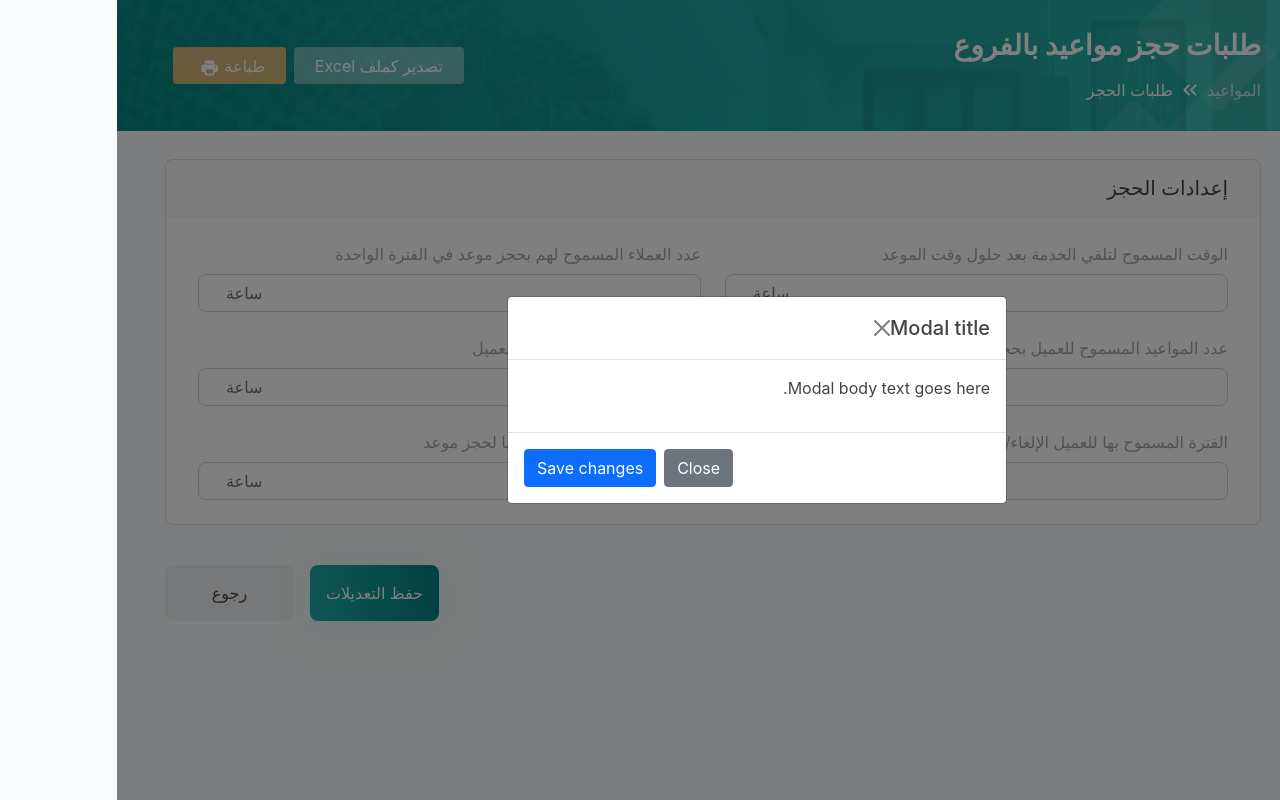
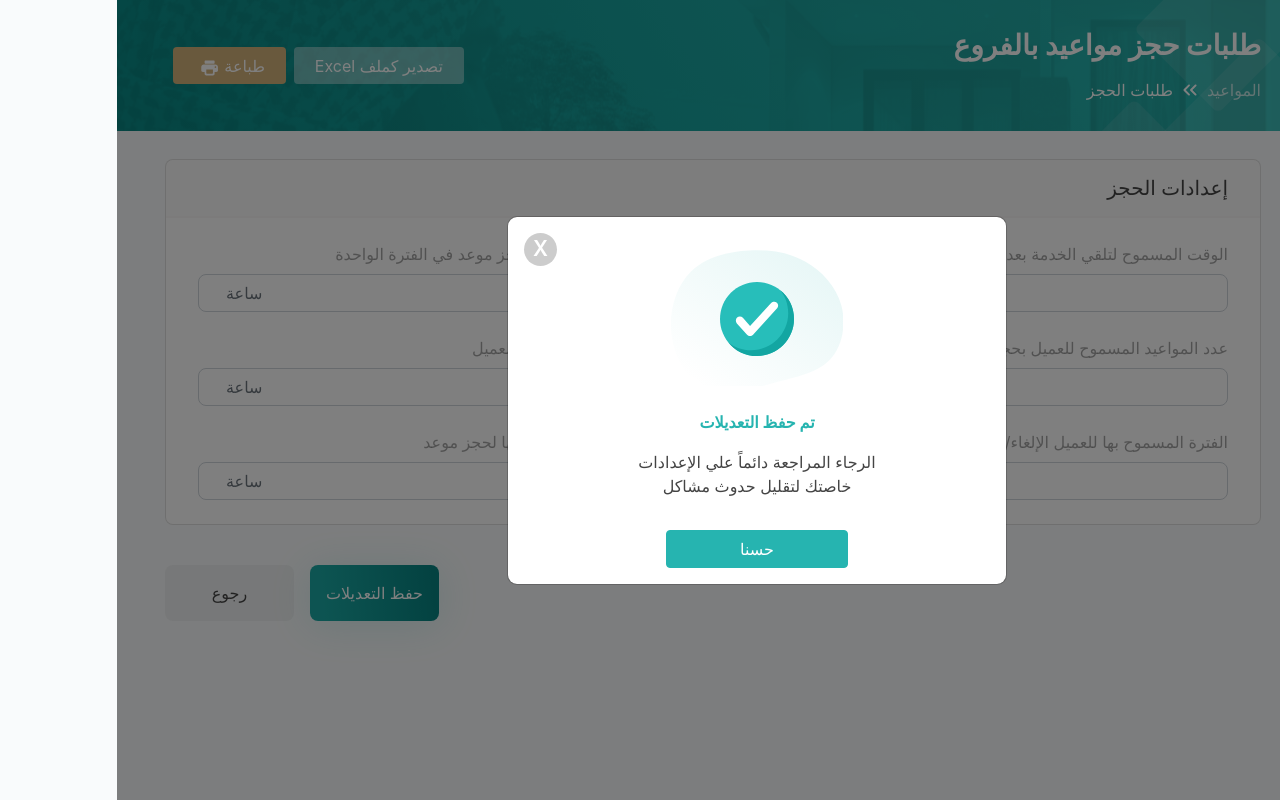
Before and after one commit to Mohamed-Ragab-Tawfieq/REDF-React, a React (Create React App) app: page / in a window 1280 px wide. Both pictures are taken after a click on the button "حفظ التعديلات". Built offline with nearby package versions, Linux system fonts and the light colour scheme.

Commit message:
Reserve settings / save modal

```diff
--- a/src/App.tsx
+++ b/src/App.tsx
@@ -1,13 +1,13 @@
 import './assets/scss/App.scss';
 
 import Header from './theme/Components/Header/Header.tsx';
-import SideMenu from './theme/Components/SideMenu/SideMenu.tsx';
+import SiderMenu from './theme/Components/SiderMenu/SideMenu.tsx';
 import Content from './theme/Components/Content/Content.tsx';
 
 function App() {
   return (
     <div className='layout'>
-      <SideMenu />
+      <SiderMenu />
       <div>
         <Header />
         <Content />
--- a/src/assets/scss/App.scss
+++ b/src/assets/scss/App.scss
@@ -3,9 +3,11 @@
 @import "../../../node_modules/bootstrap/scss/bootstrap.scss";
 
 @import "./global";
+@import "./helpers";
 @import "./cards";
+@import "./modals";
 @import "../../theme/Components/Header/Header";
-@import "../../theme/Components/SideMenu/SideMenu";
+@import "../../theme/Components/SiderMenu/SiderMenu";
 @import "../../theme/Components/Filters/Filters";
 
 @import url("https://fonts.googleapis.com/css2?family=Cairo:wght@200;300;400;500;600;700&display=swap");
--- /dev/null
+++ b/src/assets/scss/_helpers.scss
@@ -0,0 +1,20 @@
+.btn-primary,
+.btn-danger {
+    color: #fff;
+
+    &:hover {
+        color: #fff;
+    }
+}
+
+.btn-primary {
+    &:hover {
+        background-color: darken($primary, 5%);
+    }
+}
+
+.btn-danger {
+    &:hover {
+        background-color: darken($red, 5%);
+    }
+}
--- /dev/null
+++ b/src/assets/scss/_modals.scss
@@ -0,0 +1,79 @@
+.modal {
+    .modal-header {
+        border-bottom: none;
+
+        .close {
+            margin: 0;
+            margin-inline-start: auto;
+
+            background-color: rgba(#000, 0.2);
+            color: #fff;
+
+            border-radius: 50%;
+            border: none;
+
+            width: 33px;
+            height: 33px;
+
+            font-weight: 600;
+            font-size: 1.3rem;
+
+            &:hover {
+                background-color: rgba(#000, 0.3);
+            }
+        }
+    }
+
+    .modal-body {
+        text-align: center;
+        padding-top: 7rem;
+
+        &.success {
+            &::before,
+            &::after {
+                position: absolute;
+                right: 50%;
+                transform: translateX(50%);
+            }
+
+            &::before {
+                content: "";
+                top: -2rem;
+
+                width: 10.8rem;
+                height: 8.5rem;
+
+                background-image: url(../images/icons/modals/bg.svg);
+                background-repeat: no-repeat;
+                background-size: cover;
+            }
+
+            &::after {
+                content: url(../images/icons/modals/check.svg);
+                top: 0;
+            }
+        }
+
+        .title {
+            color: #26b4b0;
+            margin-top: 1rem;
+            font-weight: 700;
+        }
+
+        .desc {
+            width: 60%;
+            margin: auto;
+        }
+    }
+    .modal-footer {
+        display: grid;
+        justify-content: center;
+        grid-template-columns: 40%;
+
+        border-top: none;
+
+        @media (max-width: 767px) {
+            grid-template-columns: 1fr;
+        }
+    }
+}
--- a/src/assets/scss/_variables.scss
+++ b/src/assets/scss/_variables.scss
@@ -4,6 +4,11 @@ $headings-margin-bottom: 0;
 // colors
 $body-color: #444;
 $orange: #d3b27b;
+$primary: #26b4b0;
+
+$theme-colors: (
+    "primary": $primary,
+);
 
 // breadcrumbs
 $breadcrumb-active-color: #fff;
@@ -22,3 +27,6 @@ $card-cap-padding-y: 1rem;
 $card-cap-padding-x: 2rem;
 $card-spacer-x: 2rem;
 $card-spacer-y: 1.5rem;
+
+// modals
+$modal-content-border-radius: 10px;
--- a/src/index.js
+++ b/src/index.js
@@ -4,7 +4,7 @@ import { BrowserRouter, Route, Routes } from 'react-router-dom';
 
 import App from './App.tsx';
 import Header from './theme/Components/Header/Header.tsx';
-import SideMenu from './theme/Components/SideMenu/SideMenu.tsx';
+import SiderMenu from './theme/Components/SiderMenu/SideMenu.tsx';
 
 import './assets/scss/index.css';
 import 'bootstrap/dist/js/bootstrap.min.js';
@@ -18,7 +18,7 @@ root.render(
     <Routes>
       <Route path="/" element={<App />}>
         <Route index element={<Header />} />
-        <Route index element={<SideMenu />} />
+        <Route index element={<SiderMenu />} />
       </Route>
     </Routes>
   </BrowserRouter>
--- a/src/theme/Components/ReserveSettings/ReserveSettings.tsx
+++ b/src/theme/Components/ReserveSettings/ReserveSettings.tsx
@@ -45,15 +45,16 @@ function ReserveSettings() {
                 <div className="modal-dialog modal-dialog-centered ">
                     <div className="modal-content">
                         <div className="modal-header">
-                            <h5 className="modal-title">Modal title</h5>
-                            <button type="button" className="btn-close" data-bs-dismiss="modal" aria-label="Close"></button>
+                            <button type="button" className="close" data-bs-dismiss="modal" aria-label="Close">X</button>
                         </div>
-                        <div className="modal-body">
-                            <p>Modal body text goes here.</p>
+
+                        <div className="modal-body success">
+                            <p className='title'>تم حفظ التعديلات</p>
+                            <p className='desc'>الرجاء المراجعة دائماً علي الإعدادات خاصتك لتقليل حدوث مشاكل</p>
                         </div>
+
                         <div className="modal-footer">
-                            <button type="button" className="btn btn-secondary" data-bs-dismiss="modal">Close</button>
-                            <button type="button" className="btn btn-primary">Save changes</button>
+                            <button type="button" className="btn btn-primary" data-bs-dismiss="modal">حسنا</button>
                         </div>
                     </div>
                 </div>
--- a/src/theme/Components/SideMenu/SideMenu.tsx
+++ b/src/theme/Components/SiderMenu/SideMenu.tsx
@@ -12,7 +12,7 @@ import user from '../../../assets/images/icons/profile.svg';
 import profile from '../../../assets/images/profile.png';
 import chevronLeft from '../../../assets/images/icons/chevron-left.svg';
 
-function SideMenu() {
+function SiderMenu() {
     const [toggled, setToggleMenu] = useState(true);
 
     const toggleMenu = () => {
@@ -105,4 +105,4 @@ function SideMenu() {
     )
 }
 
-export default SideMenu
+export default SiderMenu
```
Also changed, not shown: src/assets/images/icons/modals/bg.svg (added), src/assets/images/icons/modals/check.svg (added), src/theme/Components/SiderMenu/SiderMenu.scss (renamed from src/theme/Components/SideMenu/_SideMenu.scss).
